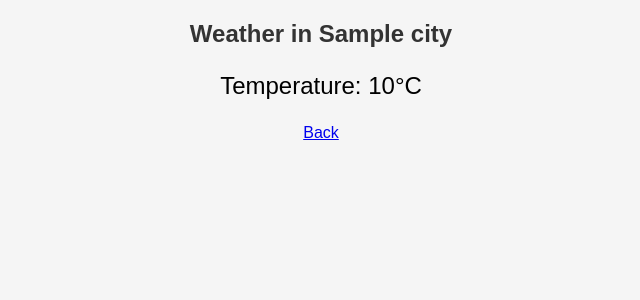
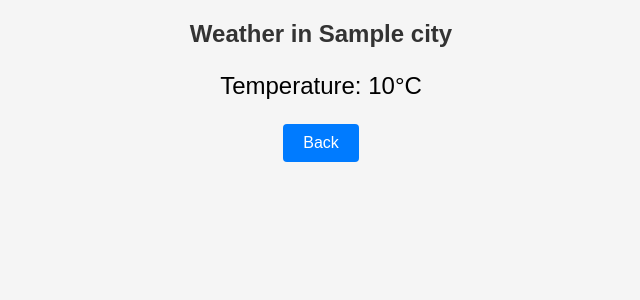
Before and after one commit to JivkoNushev/Serverless-Weather-App, a Flask app: template templates/weather.html in a window 1280 px wide. Shown: the top 300 px of the page, without its empty margins (319-959 px from the left). Run offline with Flask 3, Linux system fonts and the light colour scheme; the template is opened without the code that fills it: most values are stand-ins (such as "Sample title", 1, 10 or a date in 2020).

Commit message:
added css to the back button

```diff
--- a/templates/weather.html
+++ b/templates/weather.html
@@ -31,6 +31,21 @@
             text-align: center;
             margin-top: 20px;
         }
+
+        .back-button a {
+            display: inline-block;
+            padding: 10px 20px;
+            background-color: #007bff;
+            color: #fff;
+            text-decoration: none;
+            border-radius: 4px;
+            transition: background-color 0.3s ease;
+        }
+
+        .back-button a:hover {
+            background-color: #010a8d;
+        }
+
     </style>
 </body>
 </html>
```
